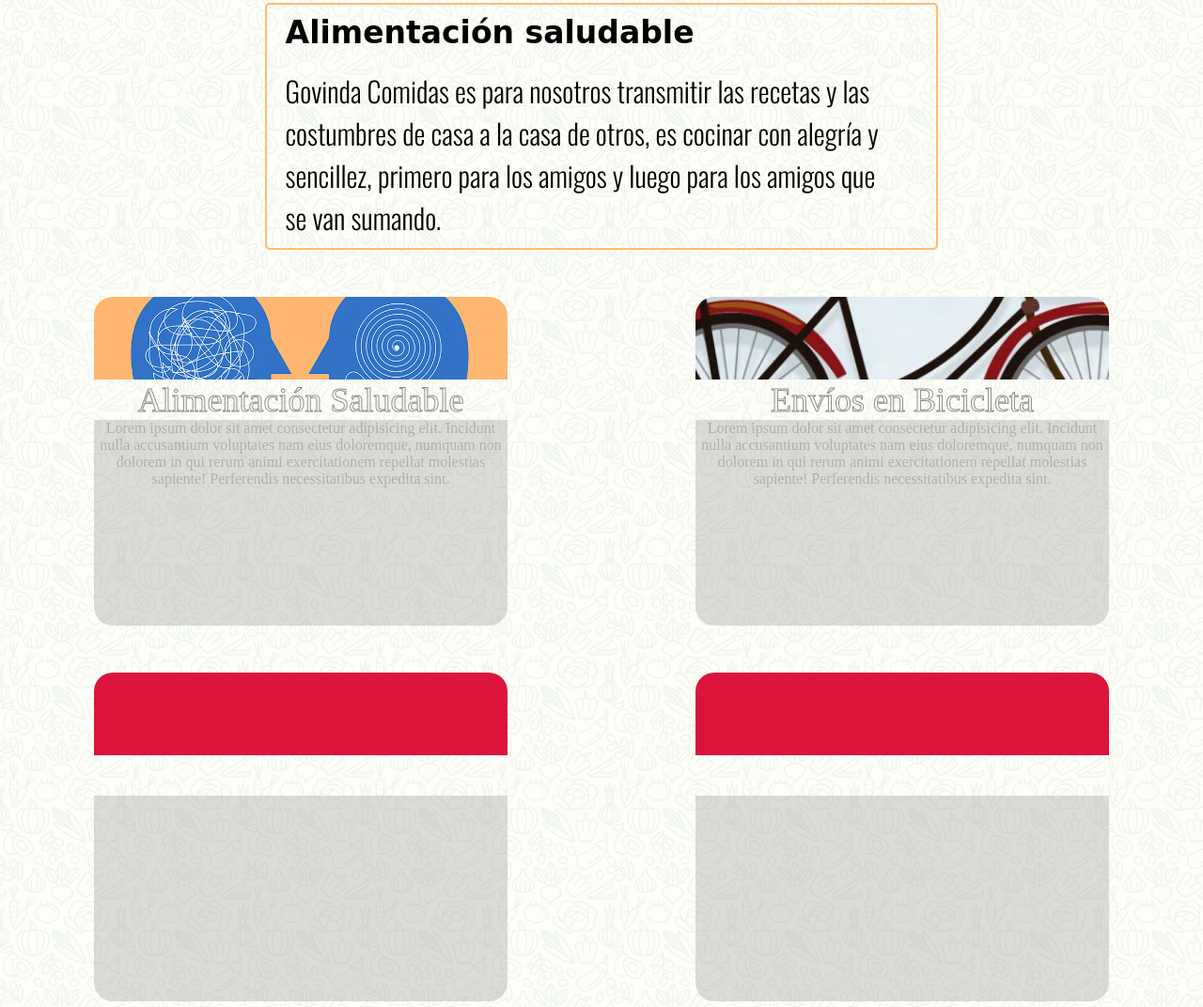
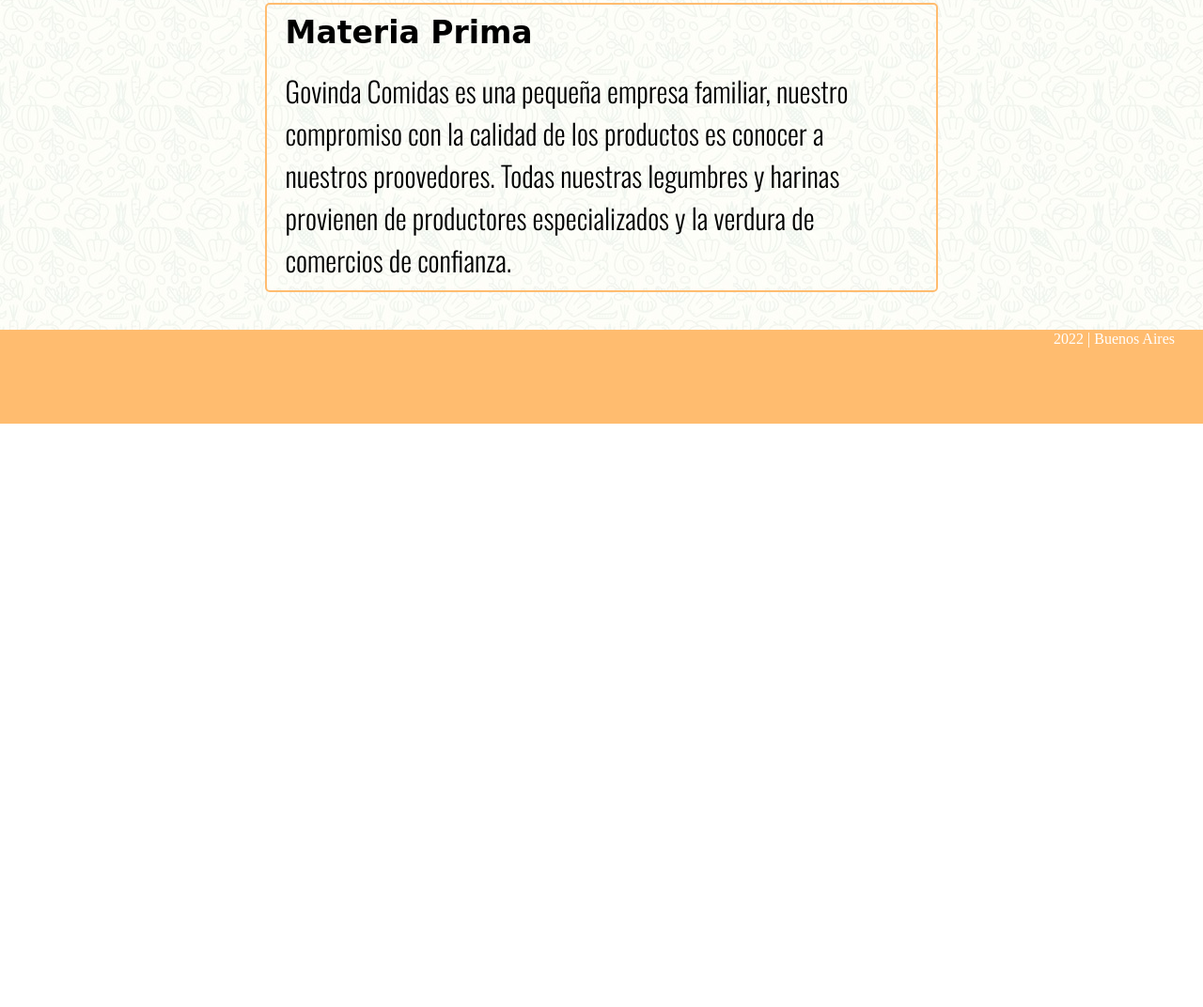
Before and after one commit to nespralnic/govindaweb, a website: page pages/cultura.html in a window 1280 px wide. Shown: the part 1352-2424 px from the top of the page at 94% size. After the commit the page ends 1803 px from the top, so only its background shows below. Drawn offline with nearby package versions, Linux system fonts and the light colour scheme; a web font is replaced by a local one.

Commit message:
textos completados en html

```diff
--- a/pages/cultura.html
+++ b/pages/cultura.html
@@ -58,96 +58,32 @@
             </div>
             <div class="culturaCard__texto">
                 <p>
-                   Govinda Comidas es para nosotros transmitir las recetas y las costumbres de casa a la casa de otros, es cocinar con alegría y sencillez, primero para los amigos y luego para los amigos que se van sumando.
+                   La necesidad de alimentarse mejor es un motor de Govinda. Nuestra filosofía es ayudar a organizar tus compras, semanal o mensualmente, y así disponer siempre con opciones para salir del paso y comer algo rico y liviano.
                 </p>
             </div>
         </div>
         <div class="culturaCard">
             <div class="culturaCard__titulo">
-                <h3>Alimentación saludable</h3>
+                <h3>Envíos en bici</h3>
             </div>
             <div class="culturaCard__texto">
                 <p>
-                   Govinda Comidas es para nosotros transmitir las recetas y las costumbres de casa a la casa de otros, es cocinar con alegría y sencillez, primero para los amigos y luego para los amigos que se van sumando.
+                   El delivery de comidas está incluido en el precio final. Hacemos envíos en toda la capital. Llevamos nuestros productos en bici nosotros mismos, así conocemos a nuestros clientes, y lo mejor es siempre... volver a encontrarnos.
                 </p>
             </div>
         </div>
         <div class="culturaCard">
             <div class="culturaCard__titulo">
-                <h3>Alimentación saludable</h3>
+                <h3>Materia Prima</h3>
             </div>
             <div class="culturaCard__texto">
                 <p>
-                   Govinda Comidas es para nosotros transmitir las recetas y las costumbres de casa a la casa de otros, es cocinar con alegría y sencillez, primero para los amigos y luego para los amigos que se van sumando.
+                   Govinda Comidas es una pequeña empresa familiar, nuestro compromiso con la calidad de los productos es conocer a nuestros proovedores. Todas nuestras legumbres y harinas provienen de productores especializados y la verdura de comercios de confianza.
                 </p>
             </div>
         </div>
 
 
-
-
-
-        <div class="culturaContenedor fondo">
-            <div class="area1">
-                <div class="culturaFrame">
-                    <div class="culturaFrame__encabezado" id="fotoAlimentacion">
-
-                    </div>
-                    <div class="culturaFrame__titulo">
-                        <p class="culturaFrame__titulo--texto">Alimentación Saludable</p>
-
-                    </div>
-                    <div class="culturaFrame__contenido">
-                        <p>Lorem ipsum dolor sit amet consectetur adipisicing elit. Incidunt nulla accusantium voluptates nam eius doloremque, numquam non dolorem in qui rerum animi exercitationem repellat molestias sapiente! Perferendis necessitatibus expedita sint.</p>
-
-                    </div>
-                </div>
-            </div>
-
-            <div class="area2">
-                <div class="culturaFrame">
-                    <div class="culturaFrame__encabezado" id="fotoBici">
-
-                    </div>
-                    <div class="culturaFrame__titulo">
-                        <p class="culturaFrame__titulo--texto">Envíos en Bicicleta</p>
-
-                    </div>
-                    <div class="culturaFrame__contenido">
-                        <p>Lorem ipsum dolor sit amet consectetur adipisicing elit. Incidunt nulla accusantium voluptates nam eius doloremque, numquam non dolorem in qui rerum animi exercitationem repellat molestias sapiente! Perferendis necessitatibus expedita sint.</p>
-
-                    </div>
-                </div>
-            </div>
-
-            <div class="area3">
-                <div class="culturaFrame">
-                    <div class="culturaFrame__encabezado">
-
-                    </div>
-                    <div class="culturaFrame__titulo">
-
-                    </div>
-                    <div class="culturaFrame__contenido">
-
-                    </div>
-                </div>
-            </div>
-
-            <div class="area4">
-                <div class="culturaFrame">
-                    <div class="culturaFrame__encabezado">
-
-                    </div>
-                    <div class="culturaFrame__titulo">
-
-                    </div>
-                    <div class="culturaFrame__contenido">
-
-                    </div>
-                </div>
-            </div>
-        </div>
     </main>
     <footer class="footer">
         <p class="footer__textBA"> 2022 | Buenos Aires</p>
--- a/scss/base/_globales.scss
+++ b/scss/base/_globales.scss
@@ -1,5 +1,6 @@
 .fondo{
     @include mixFondo($fotoEmpapelado,none);
+    padding-bottom: 40px;
 }
 
 .fondoContacto{
--- a/scss/pages/_contacto.scss
+++ b/scss/pages/_contacto.scss
@@ -7,6 +7,7 @@
     flex-direction: column-reverse;
     padding-top: 30px;
     padding-bottom: 120px;
+
 
     .contacto__left{
 
@@ -18,6 +19,7 @@
             display: flex;
             flex-direction: column;
             font-family: 'Contrail One', cursive;
+
         }
         @media (min-width:$ancho-mobile){
             width: 50%;
--- a/scss/pages/cultura.scss
+++ b/scss/pages/_cultura.scss
@@ -100,100 +100,3 @@
         }
     }
 }
-
-
-
-
-
-
-
-.culturaContenedor{
-    width: 100vw;
-    margin: auto;
-    display: grid;
-    grid-template-areas:
-    "area1"
-    "area2"
-    "area3"
-    "area4";
-    flex-direction: column;
-    padding-bottom: 100px;
-    justify-items: center;
-}
-
-.culturaFrame{
-    width: 440px;
-    height: 400px;
-    display: flex;
-    flex-direction: column;
-    padding-top: 50px;
-}
-
-.culturaFrame__encabezado{
-    width: 440px;
-    height: 100px;
-    background-color: crimson;
-    border-radius: 20px 20px 0px 0px;
-}
-
-.culturaFrame__titulo{
-    width: 440px;
-    height: 50px;
-
-    display: flex;
-    justify-content: center;
-    align-items: flex-end;
-}
-
-.culturaFrame__titulo--texto{
-    font-size: 36px;
-    -webkit-text-stroke: 1px rgb(141, 141, 141);
-    color: transparent;
-}
-
-.culturaFrame__contenido{
-    width: 440px;
-    height: 250px;
-    background-color: rgb(141, 141, 141);
-    opacity: 30%;
-    border-radius:  0px 0px 20px 20px;
-}
-
-.area1{
-    grid-area: "area1";
-}
-.area2{
-    grid-area: "area2";
-}
-.area3{
-    grid-area: "area3";
-}
-.area4{
-    grid-area: "area4";
-}
-
-#fotoAlimentacion{
-    background-image: url(../assets/alimentacion.jpg);
-    background-size: 440px;
-    background-position:center;
-
-}
-
-#fotoBici{
-    background-image: url(../assets/bici.jpg);
-    background-size: 800px;
-    background-position:center;
-
-}
-
-@media (min-width:$ancho-mobile ){
-    .culturaContenedor{
-        display: grid;
-        grid-template-areas:
-        "area area2"
-        "area3 area4";
-        padding-bottom: 100px;
-        justify-items: center;
-    }
-
-}
```
Also changed, not shown: pages/productos.html (+20 -20 lines), css/estilos.css.
